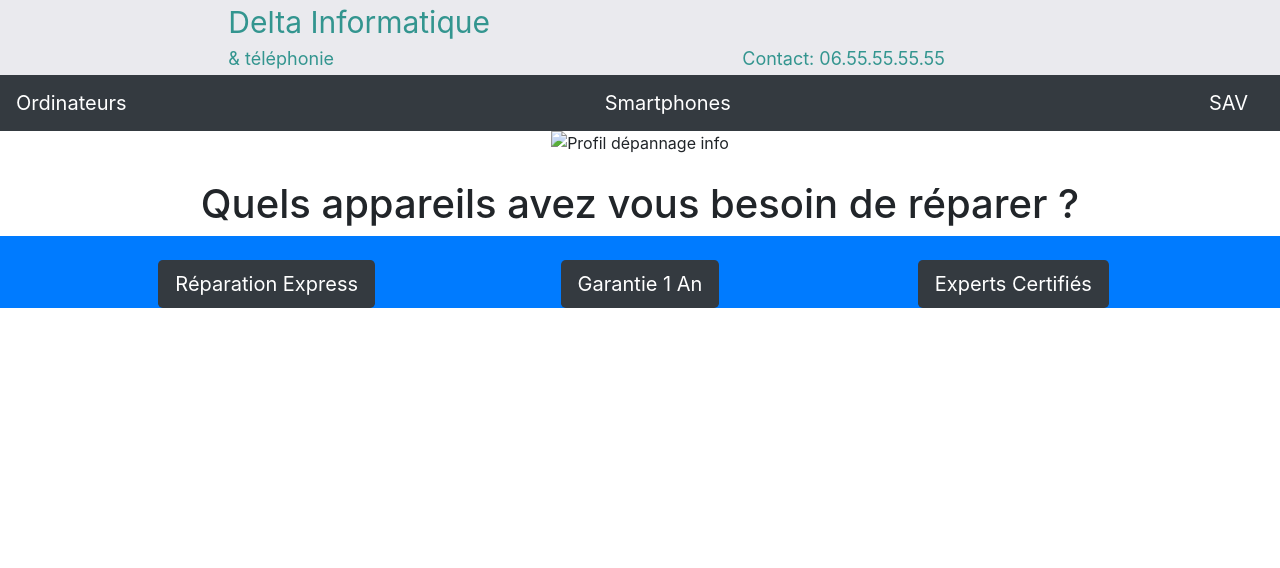
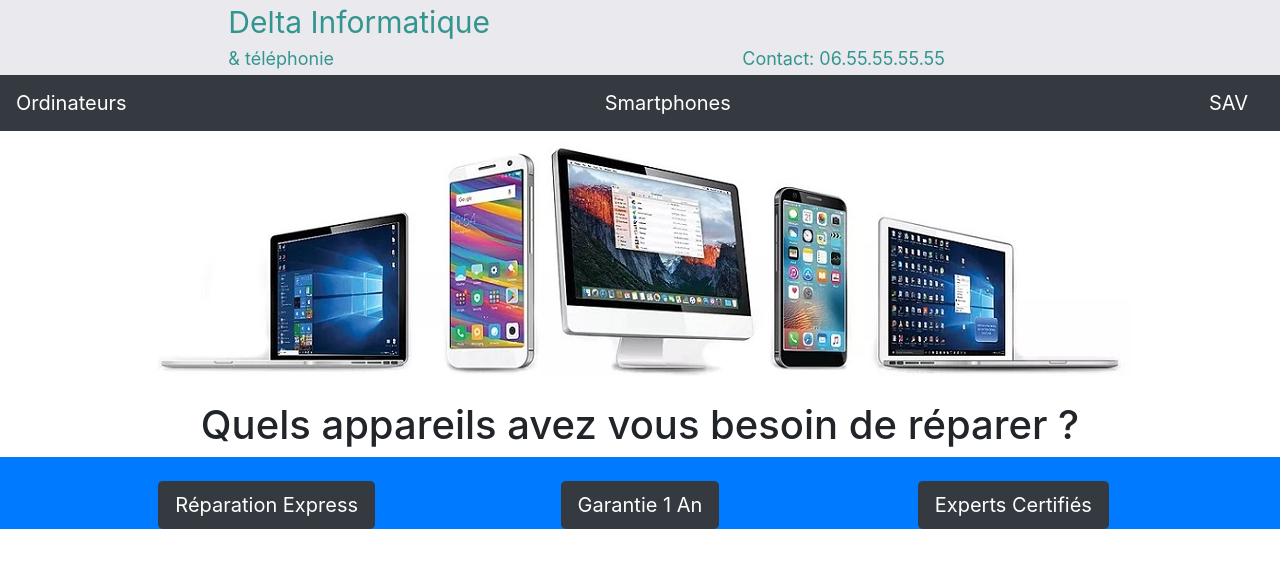
Before and after one commit to jeromealbrecht/sosbrico, a plain HTML site: page index.html in a window 1280 px wide. Drawn offline with nearby package versions, Linux system fonts and the light colour scheme; files that its build step writes are made by us from their sources.

Commit message:
maj commit

```diff
--- a/index.html
+++ b/index.html
@@ -40,13 +40,13 @@
 
     <!-- Image Desktop -->
     <div class="col-sm-12 no-padding d-flex justify-content-center">
-        <img class="image none" src="../demo/img/ecransite.jpg" alt="Profil dépannage info">
+        <img class="image none" src="img/ecransite.jpg" alt="Profil dépannage info">
 
     </div>
 
     <!-- Image Mobile -->
     <div class="col-sm-12 no-padding d-flex justify-content-center">
-        <img class="none2" src="../demo/img/mobile.JPG" alt="Profil dépannage info">
+        <img class="none2" src="/img/mobile.JPG" alt="Profil dépannage info">
 
     </div>
 
```
